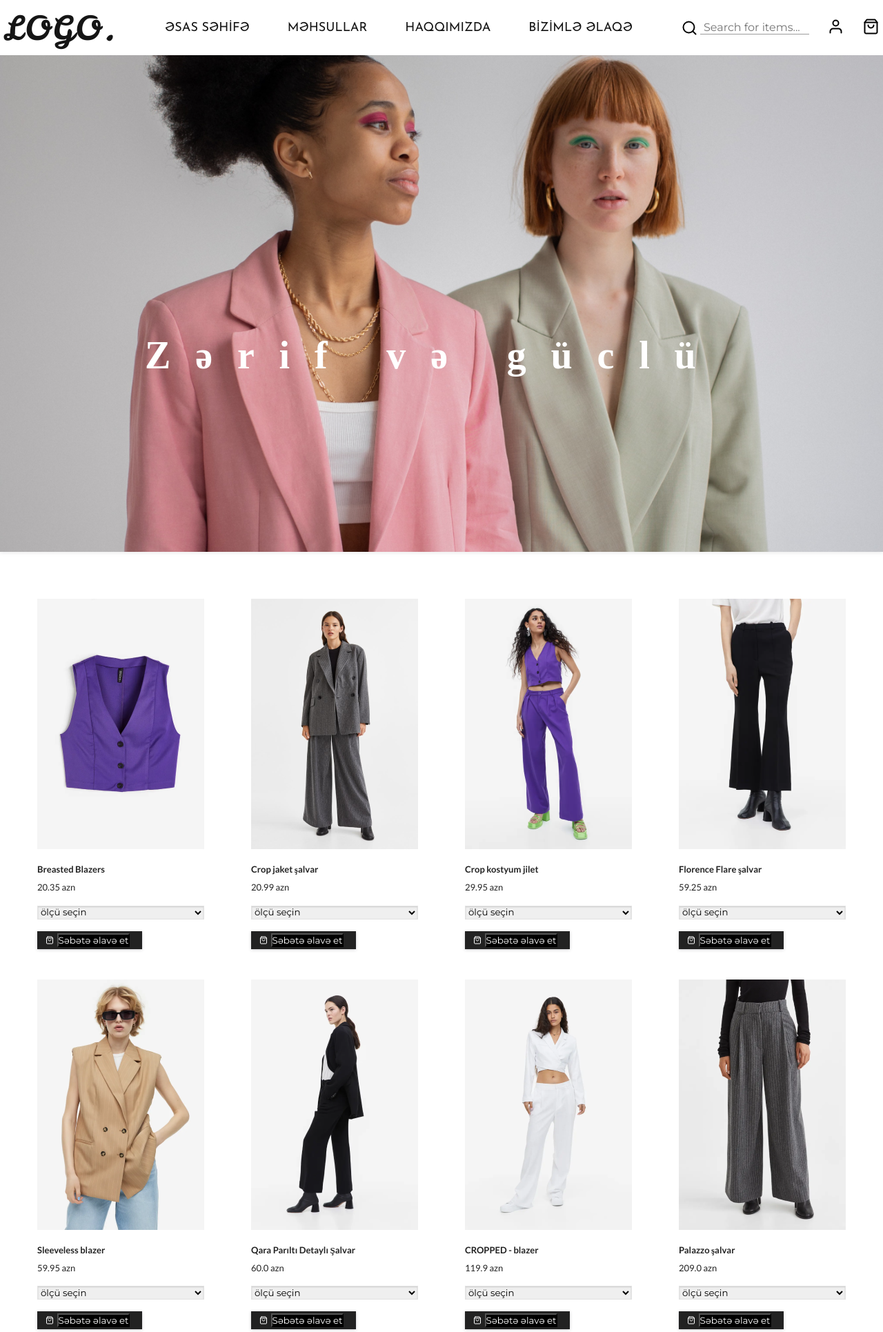
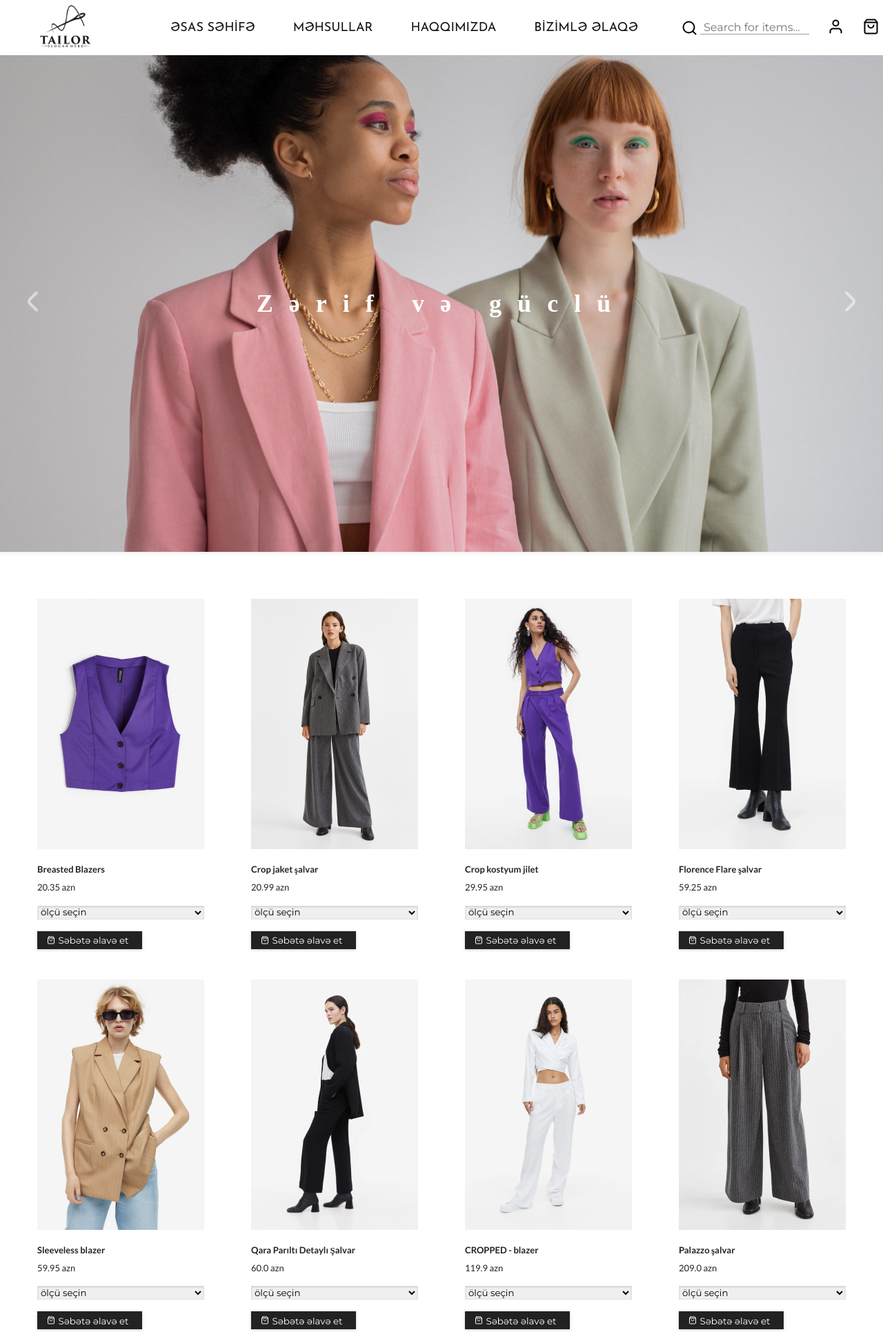
Before and after one commit to RufetYusubov/tailorproject, a Django app: page / in a window 1280 px wide. Shown: the top 1931 px of the page at 69% size. Run offline with Django 4.2, Linux system fonts and the light colour scheme; a user stored in the database is signed in; data comes from the database, SQL or seed files in the repository; both versions use the stored data as it was after the commit; some web fonts are replaced.

Commit message:
project corrected

```diff
--- a/static/css/style.css
+++ b/static/css/style.css
@@ -37,14 +37,11 @@ header {
     justify-content: space-between;
     align-items: center;
     height: 10vh;
-    padding: 15px 0;
 }
 
-.logo a {
-    font-family: 'Leckerli One', cursive;
-    font-size: 4.8rem;
-    color: var(--logo--black);
-    text-decoration: none;
+.header_container img{
+    width: 180px;
+    border-radius: 50%;
 }
 
 .nav_list {
@@ -133,9 +130,16 @@ header {
 
 .header_background_image {
     background: url('/static/images/head_image.png');
-    height: 90vh;
+    height: 100%;
     background-repeat: no-repeat;
-    background-position-y: top;
+    background-position: top;
+    background-size: cover;
+}
+.header_background_image2 {
+    background: url('/static/images/qarderob.png');
+    height: 100%;
+    background-repeat: no-repeat;
+    background-position: top;
     background-size: cover;
 }
 
@@ -296,3 +300,68 @@ footer {
     left: -121px;
     background-color: var(--line);
 }
+
+.basket button{
+    background-color: #222222;
+    color: white;
+    margin-left: 5px;
+    border: none;
+    outline: none;
+}
+
+
+.slider {
+    position: relative;
+    overflow: hidden;
+    width: 100%;
+}
+.slider_header{
+    height: 90vh;
+}
+
+.slider-item {
+    position: absolute;
+    width: 100%;
+    height: 100%;
+    /* display: none; */
+    opacity: 0;
+    transition: opacity 1.5s ease;
+}
+
+.slider-item img {
+    width: 100%;
+    height: 100%;
+}
+
+.slider-content {
+    position: absolute;
+    top: 50%;
+    left: 50%;
+    transform: translate(-50%, -50%);
+    text-align: center;
+    color: #fff; /* Metin rengini istediğiniz gibi ayarlayabilirsiniz */
+}
+
+.head_slogan {
+    font-size: 36px; /* Başlık font boyutunu ayarlayabilirsiniz */
+}
+
+.prev-slide,
+.next-slide {
+    position: absolute;
+    top: 50%;
+    transform: translateY(-50%);
+    background: none;
+    border: none;
+    font-size: 24px;
+    cursor: pointer;
+    z-index: 1;
+}
+
+.prev-slide {
+    left: 40px;
+}
+
+.next-slide {
+    right: 40px;
+}
--- /dev/null
+++ b/static/js/slider.js
@@ -0,0 +1,33 @@
+const sliderItems = document.querySelectorAll('.slider-item');
+const prevSlideBtn = document.querySelector('.prev-slide');
+const nextSlideBtn = document.querySelector('.next-slide');
+
+let currentIndex = 0;
+
+function showSlide(index) {
+    sliderItems.forEach((item, i) => {
+        if (i === index) {
+            item.style.opacity = 1;
+        } else {
+            item.style.opacity = 0;
+        }
+    });
+}
+
+function nextSlide() {
+    currentIndex = (currentIndex + 1) % sliderItems.length;
+    showSlide(currentIndex);
+}
+
+function prevSlide() {
+  currentIndex = (currentIndex - 1 + 2) % sliderItems.length;
+  showSlide(currentIndex);
+}
+nextSlideBtn.addEventListener('click', nextSlide);
+prevSlideBtn.addEventListener('click', prevSlide);
+// Otomatik geçiş süresi (milisaniye cinsinden) - 3000 ms (3 saniye) olarak ayarladık.
+setInterval(nextSlide, 3000);
+
+
+// Sayfa yüklendiğinde ilk slaydı göster
+showSlide(currentIndex);
--- a/templates/base.html
+++ b/templates/base.html
@@ -28,6 +28,7 @@
     {% block content %}
     {% endblock %}
 
+    <script src="{% static 'js/slider.js' %}"></script>
 </body>
 
 {% block javascript %} {% endblock %}
--- a/templates/contact.html
+++ b/templates/contact.html
@@ -15,9 +15,7 @@ Contact
 {% block header %}
 <header>
 	<div class="header_container">
-		<div class="logo">
-			<a href="#">LOGO.</a>
-		</div>
+		<a href="{% url 'index' %}"><img src="/static/images/tailor.jpg" alt=""></a>
 		<nav>
 			<ul class="nav_list">
 				<li><a href="{% url 'index' %}">ƏSAS SƏHİFƏ</a></li>
@@ -162,7 +160,7 @@ Contact
 
 
 {% block javascript %}
-<script src="{% static 'js/jquery.min.js' %}"></script>
+  <script src="{% static 'js/jquery.min.js' %}"></script>
   <script src="{% static 'js/popper.js' %}"></script>
   <script src="{% static 'js/bootstrap.min.js' %}"></script>
   <script src="{% static 'js/jquery.validate.min.js' %}"></script>
--- a/templates/index.html
+++ b/templates/index.html
@@ -4,9 +4,7 @@
 {% block header %}
 <header>
     <div class="header_container">
-		<div class="logo">
-			<a href="#">LOGO.</a>
-		</div>
+        <a href="{% url 'index' %}"><img src="/static/images/tailor.jpg" alt=""></a>
         <nav>
             <ul class="nav_list">
                 <li><a href="{% url 'index' %}">ƏSAS SƏHİFƏ</a></li>
@@ -30,7 +28,7 @@
             </div>
             {% if request.user.is_authenticated %}
             <a href="{% url 'logout' %}">
-                <svg class="user_icon"  width="25" height="25" viewBox="0 0 25 25" fill="none"
+                <svg class="user_icon" width="25" height="25" viewBox="0 0 25 25" fill="none"
                     xmlns="http://www.w3.org/2000/svg">
                     <path
                         d="M20.5 21.5V19.5C20.5 18.4391 20.0786 17.4217 19.3284 16.6716C18.5783 15.9214 17.5609 15.5 16.5 15.5H8.5C7.43913 15.5 6.42172 15.9214 5.67157 16.6716C4.92143 17.4217 4.5 18.4391 4.5 19.5V21.5"
@@ -42,7 +40,7 @@
             </a>
             {% else %}
             <a href="{% url 'login' %}">
-			<svg class="user_icon"  width="25" height="25" viewBox="0 0 25 25" fill="none"
+                <svg class="user_icon" width="25" height="25" viewBox="0 0 25 25" fill="none"
                     xmlns="http://www.w3.org/2000/svg">
                     <path
                         d="M20.5 21.5V19.5C20.5 18.4391 20.0786 17.4217 19.3284 16.6716C18.5783 15.9214 17.5609 15.5 16.5 15.5H8.5C7.43913 15.5 6.42172 15.9214 5.67157 16.6716C4.92143 17.4217 4.5 18.4391 4.5 19.5V21.5"
@@ -70,10 +68,42 @@
             {% endif %}
         </div>
     </div>
-	<div class="header_background_image">
+    <!-- <div class="header_background_image">
         <div class="header_background_content">
             <h1 class="head_slogan">Zərif və güclü</h1>
         </div>
+    </div> -->
+    <div class="slider slider_header">
+            <div class="slider-item">
+                <div class="header_background_image">
+                    <div class="slider-content">
+                        <h1 class="head_slogan">Zərif və güclü</h1>
+                    </div>
+                </div>
+            </div>
+            <div class="slider-item">
+                <div class="header_background_image2">
+                    <div class="slider-content">
+                        <h1 class="head_slogan">Fərqli çeşidlər</h1>
+                    </div>
+                </div>
+            </div>
+        <button class="prev-slide">
+            <svg class="left_icon1" xmlns="http://www.w3.org/2000/svg" width="15" height="29" viewBox="0 0 15 29"
+                fill="none">
+                <path
+                    d="M1.83468 10.1092L11.433 0.602298C11.8248 0.216529 12.3548 0 12.9072 0C13.4596 0 13.9896 0.216529 14.3814 0.602298C14.5774 0.794845 14.733 1.02392 14.8392 1.27632C14.9453 1.52872 15 1.79944 15 2.07287C15 2.3463 14.9453 2.61702 14.8392 2.86942C14.733 3.12181 14.5774 3.35089 14.3814 3.54344L4.76225 13.0297C4.56626 13.2222 4.41069 13.4513 4.30453 13.7037C4.19836 13.9561 4.1437 14.2268 4.1437 14.5002C4.1437 14.7737 4.19836 15.0444 4.30453 15.2968C4.41069 15.5492 4.56626 15.7783 4.76225 15.9708L14.3814 25.457C14.7752 25.8443 14.9975 26.3707 14.9995 26.9203C15.0015 27.4699 14.7829 27.9978 14.3919 28.3878C14.0009 28.7778 13.4695 28.998 12.9146 29C12.3597 29.0019 11.8267 28.7854 11.433 28.3982L1.83468 18.8912C0.659876 17.7262 0 16.1469 0 14.5002C0 12.8536 0.659876 11.2743 1.83468 10.1092Z"
+                    fill="white" fill-opacity="0.52" />
+            </svg>
+        </button>
+        <button class="next-slide">
+            <svg class="right_icon1" xmlns="http://www.w3.org/2000/svg" width="15" height="29" viewBox="0 0 15 29"
+                fill="none">
+                <path
+                    d="M13.1653 10.1092L3.56705 0.602298C3.17525 0.216529 2.64524 0 2.0928 0C1.54035 0 1.01035 0.216529 0.618552 0.602298C0.422554 0.794845 0.266987 1.02392 0.160823 1.27632C0.0546589 1.52872 0 1.79944 0 2.07287C0 2.3463 0.0546589 2.61702 0.160823 2.86942C0.266987 3.12181 0.422554 3.35089 0.618552 3.54344L10.2377 13.0297C10.4337 13.2222 10.5893 13.4513 10.6955 13.7037C10.8016 13.9561 10.8563 14.2268 10.8563 14.5002C10.8563 14.7737 10.8016 15.0444 10.6955 15.2968C10.5893 15.5492 10.4337 15.7783 10.2377 15.9708L0.618552 25.457C0.224785 25.8443 0.00246735 26.3707 0.000506541 26.9203C-0.00145427 27.4699 0.217104 27.9978 0.608098 28.3878C0.999093 28.7778 1.5305 28.998 2.08541 29C2.64032 29.0019 3.17328 28.7854 3.56705 28.3982L13.1653 18.8912C14.3401 17.7262 15 16.1469 15 14.5002C15 12.8536 14.3401 11.2743 13.1653 10.1092Z"
+                    fill="white" fill-opacity="0.52" />
+            </svg>
+        </button>
     </div>
 </header>
 {% endblock %}
@@ -109,7 +139,8 @@
                     <form method="POST">
                         {% csrf_token %}
                         <input type="hidden" name="cloth_id" value="{{ cloth.id }}">
-                            <button type="submit" style="background-color: black; color:white; margin-left:5px;">Səbətə əlavə et</button>
+                        <button type="submit">Səbətə
+                            əlavə et</button>
                     </form>
                 </div>
             </div>
@@ -137,6 +168,7 @@
         </div>
     </div>
 </footer>
+
 </body>
 
 </html>
--- a/templates/login.html
+++ b/templates/login.html
@@ -18,11 +18,11 @@ Login
 		<div class="wrapper" style="background-image: url('/static/images/bg-registration-form-1.jpg');">
 			<div class="inner">
 				<div class="image-holder">
-					<img src="/static/images/registration-form-1.jpg" alt="">
+					<img src="/static/images/format_webp.png" alt="">
 				</div>
 				<form method="POST">
 					{% csrf_token %}
-					<h1>Login</h1>
+					<h3>Login</h3>
 					<div class="form-wrapper">
 						<input type="text" name="username" placeholder="Username" class="form-control">
 						<i class="zmdi zmdi-account"></i>
@@ -31,7 +31,7 @@ Login
 						<input type="password" name="password" placeholder="Password" class="form-control">
 						<i class="zmdi zmdi-lock"></i>
 					</div>
-                   <p class="text-body-secondary"><a class="btn btn-danger" href="{% url 'signup'  %}">Signup</a> Create new account</p>
+                   <p class="text-body-secondary">Don't have an account?<a class="btn btn-danger" href="{% url 'signup'  %}">Signup</a></p>
 					<button>Log in
 						<i class="zmdi zmdi-arrow-right"></i>
 					</button>
--- a/templates/signup.html
+++ b/templates/signup.html
@@ -20,7 +20,7 @@ Signup
 		<div class="wrapper" style="background-image: url('/static/images/bg-registration-form-1.jpg');">
 			<div class="inner">
 				<div class="image-holder">
-					<img src="/static/images/registration-form-1.jpg" alt="">
+					<img src="/static/images/signup.png" alt="">
 				</div>
 				<form method="POST">
 					{% csrf_token %}
@@ -33,7 +33,7 @@ Signup
 						<input type="password" name="password" placeholder="Password" class="form-control">
 						<i class="zmdi zmdi-lock"></i>
 					</div>
-					<p class="text-body-secondary"><a class="btn btn-danger" href="{% url 'login'  %}">Login</a> </p>
+					<p class="text-body-secondary">Have an account?<a class="btn btn-danger" href="{% url 'login'  %}">Login</a> </p>
 					<button>Register
 						<i class="zmdi zmdi-arrow-right"></i>
 					</button>
```
Also changed, not shown: static/css/style1.css (+17 -0 lines), templates/mybasket.html (+3 -5 lines), db.sqlite3, static/images/format_webp.png (added), static/images/qarderob.png (added), static/images/registration-form-1.jpg (deleted), static/images/signup.png (added), static/images/tailor.jpg (renamed from media/posters/tailor-logo-template-in-white-background-free-vector.jpg). Lines whose indentation alone changed are shown as unchanged.
